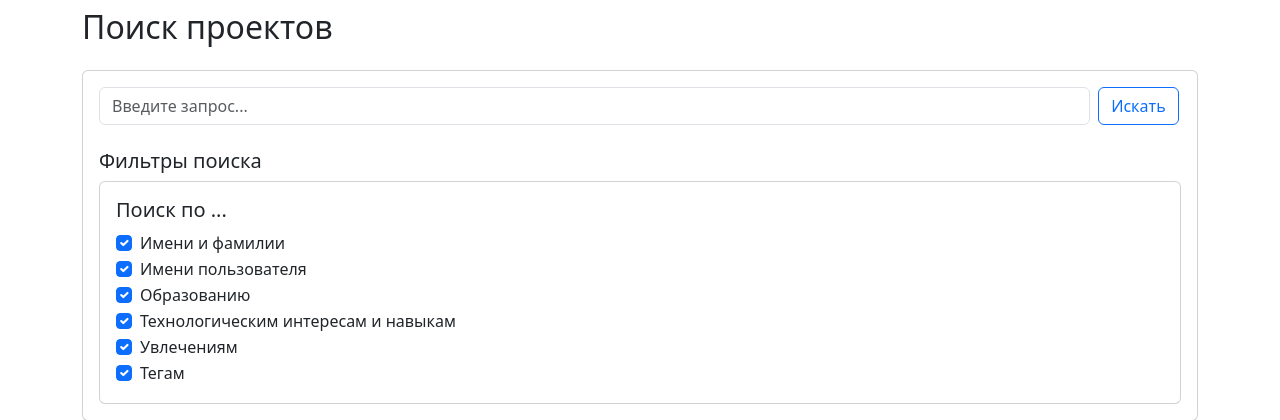
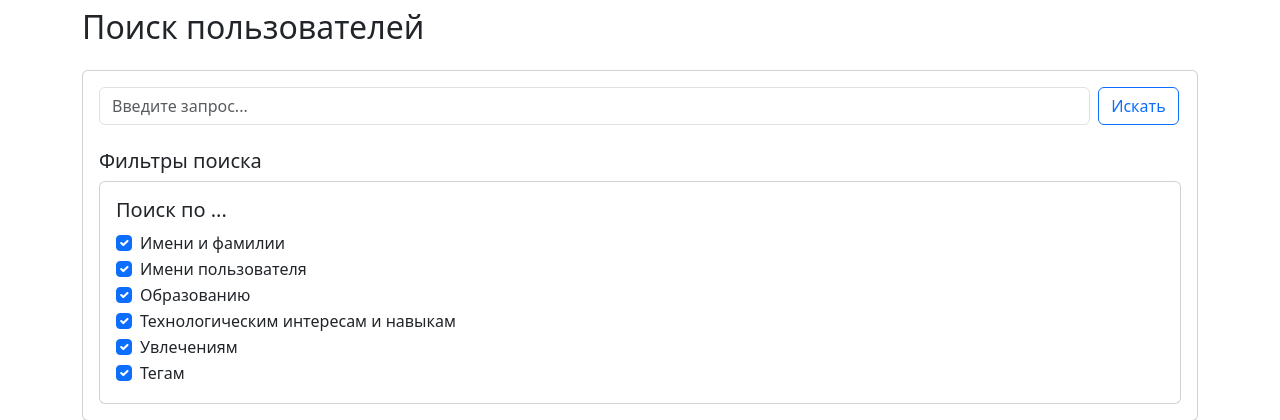
Before and after one commit to stepannovoselov/project-exchange-website, a Flask app: template templates/find-users.html in a window 1280 px wide. Shown: the part 63-483 px from the top of the page. Run offline with Flask 3, Linux system fonts and the light colour scheme; the template is opened without the code that fills it, so the values that code supplies are empty.

Commit message:
Исправление ошибок; изменения в моделях

```diff
--- a/helpers.py
+++ b/helpers.py
@@ -19,6 +19,7 @@ def login_required(f):
     @wraps(f)
     def decorated_function(*args, **kwargs):
         if 'user_id' not in session or session['expiry_time'] < datetime.now(timezone.utc):
+            logout_user()
             return redirect(f'/login')
 
         user_id = session['user_id']
--- a/models/Project.py
+++ b/models/Project.py
@@ -14,8 +14,7 @@ class Project(db.Model):
     theme = db.Column(db.String)
     goal = db.Column(db.String)
     description = db.Column(db.String)
-    status = db.Column(db.String)
-    rank = db.Column(db.FLOAT, default=0)
+    status = db.Column(db.String, default='open')
     vacancies = db.Column(db.JSON)
     public_date = db.Column(db.DateTime, default=datetime.utcnow)
     tags = db.Column(db.String)
--- a/models/User.py
+++ b/models/User.py
@@ -18,7 +18,7 @@ class User(db.Model):
     iterations = db.Column(db.Integer, nullable=False)
 
     auth_type = db.Column(db.String, default='1561PROJECTS')
-    status = db.Column(db.String)
+    status = db.Column(db.String, default='active')
     about = db.Column(db.JSON, default={
         "vk_link": "",
         "telegram_link": "",
--- a/templates/find-users.html
+++ b/templates/find-users.html
@@ -1,12 +1,12 @@
 {% extends "base_template.html" %}
 
-{% block title %}Поиск проектов{% endblock %}
+{% block title %}Поиск пользователей{% endblock %}
 
 {% block content %}
 <div class="container mt-2">
     <div class="justify-content-center">
         <div class="h2">
-            Поиск проектов
+            Поиск пользователей
         </div>
         <div class="col-md-12 mt-4">
             <div class="card mb-4">
```
